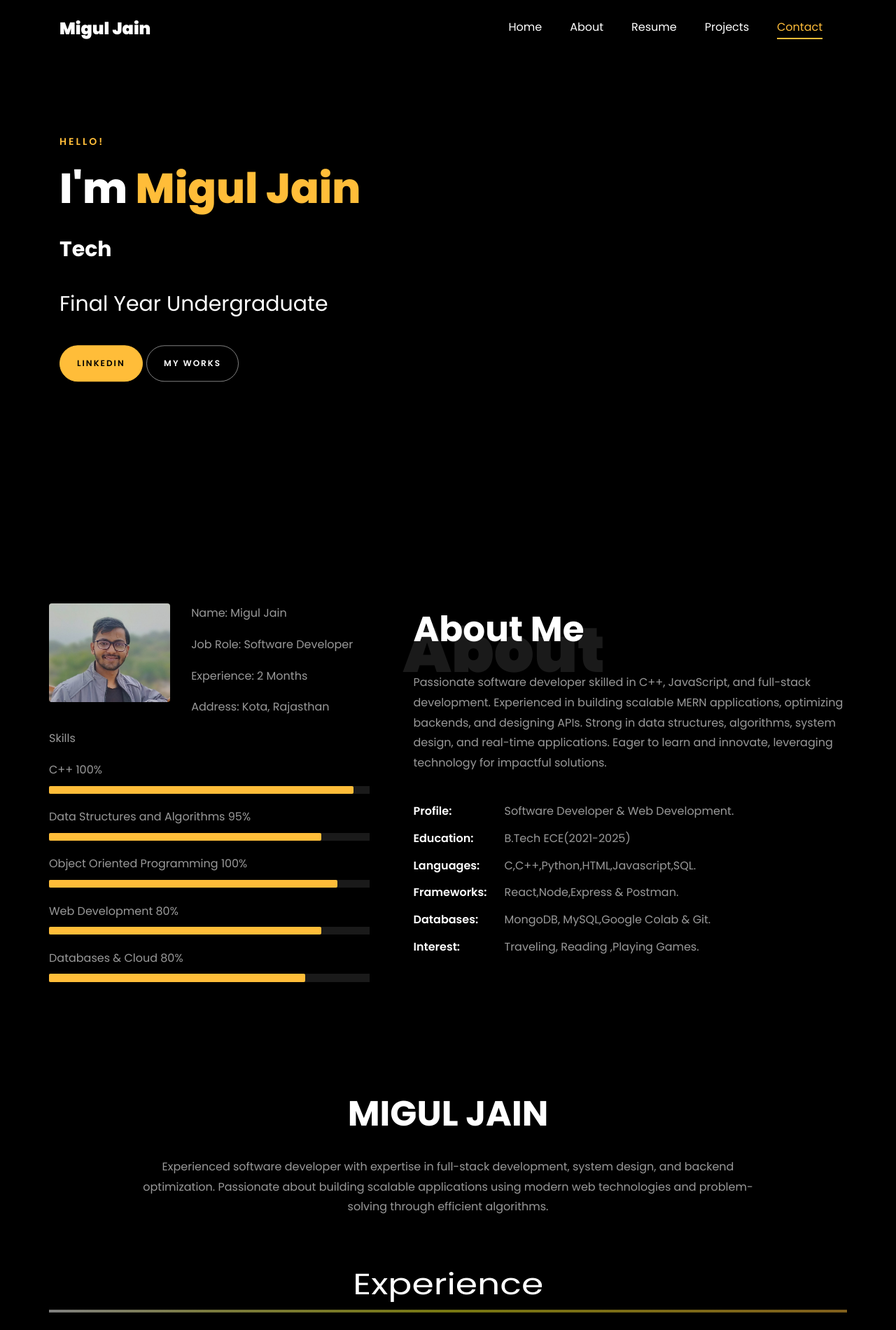
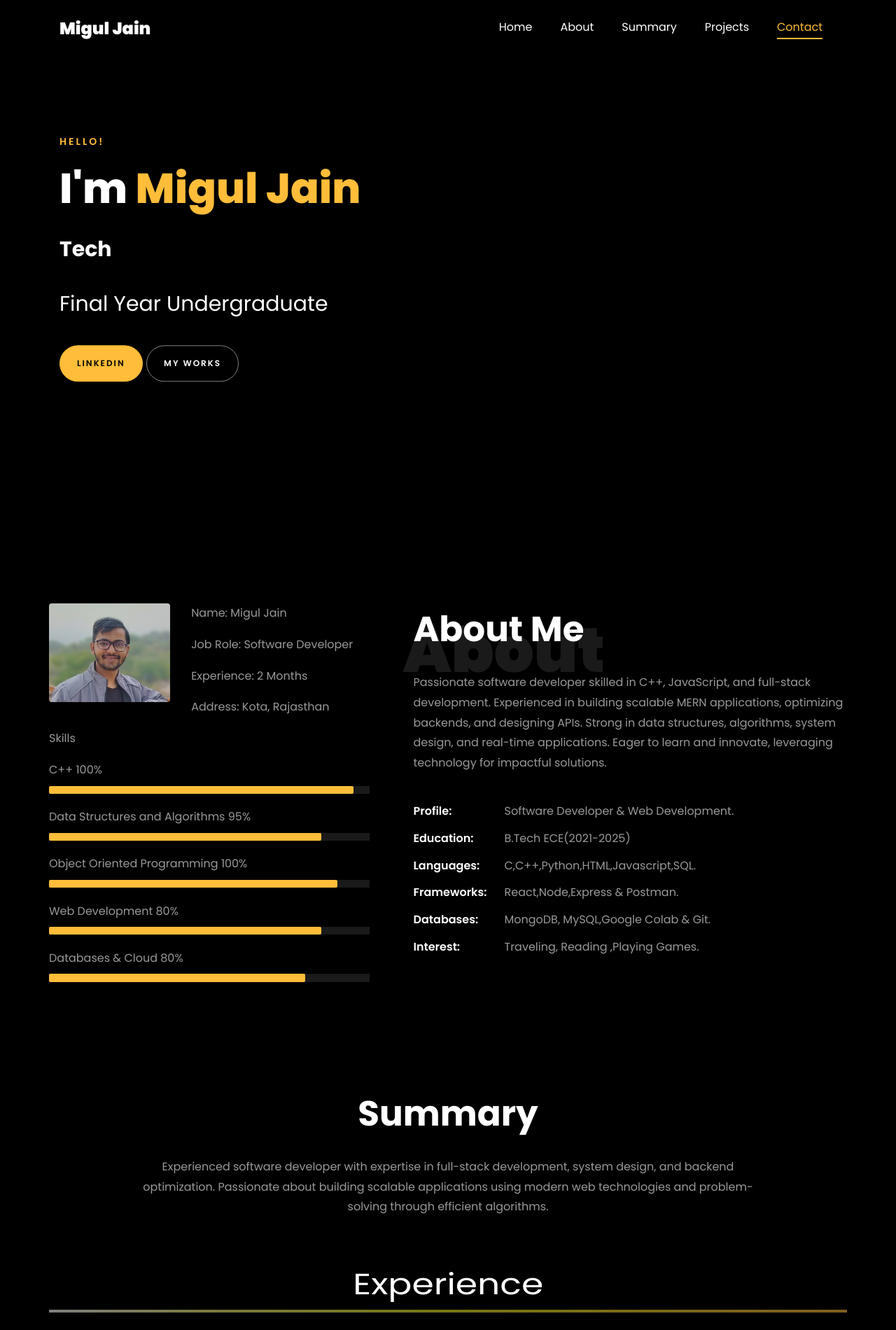
Before and after one commit to 22mig/My-Portfolio.io, a plain HTML site: page index.html in a window 1280 px wide. Shown: the top 1900 px of the page at 70% size. Drawn offline with Linux system fonts and the light colour scheme; files whose address does not match are found by name.

Commit message:
Update index.html

```diff
--- a/index.html
+++ b/index.html
@@ -125,7 +125,7 @@
 	        <ul class="navbar-nav nav ml-auto">
 	          <li class="nav-item"><a href="#home-section" class="nav-link"><span>Home</span></a></li>
 	          <li class="nav-item"><a href="#about-section" class="nav-link"><span>About</span></a></li>
-	          <li class="nav-item"><a href="#resume-section" class="nav-link"><span>Resume</span></a></li>
+	          <li class="nav-item"><a href="#resume-section" class="nav-link"><span>Summary</span></a></li>
 	          <li class="nav-item"><a href="#project-section" class="nav-link"><span>Projects</span></a></li>
 	          <li class="nav-item"><a href="#contact-section" class="nav-link"><span>Contact</span></a></li>
 	        </ul>
@@ -187,8 +187,7 @@
 			            <h2>Final Year Undergraduate</h2>
 						<br>
 			     <p><a href="https://www.linkedin.com/in/migul-jain-377904231/" class="btn btn-primary py-3 px-4">LinkedIn</a>
-					<a href="https://github.com/22mig" class="btn btn-white btn-outline-white py-3 px-4">My works</a></p>
-		            </div>
+			     <a href="https://github.com/22mig" class="btn btn-white btn-outline-white py-3 px-4">My works</a></p>
 		          </div>
 	        	</div>
 	        </div>
@@ -289,8 +288,8 @@
     	<div class="container">
     		<div class="row justify-content-center pb-5">
           <div class="col-md-10 heading-section text-center ftco-animate">
-          	<!-- <h1 class="big big-2">HE</h1> -->
-            <h2 class="mb-4">MIGUL JAIN</h2>
+          	<!-- <h1 class="big big-2">Summary</h1> -->
+            <h2 class="mb-4">Summary</h2>
             <p>Experienced software developer with expertise in full-stack development,
 				system design, and backend optimization.
 				Passionate about building scalable applications using modern web technologies
```
